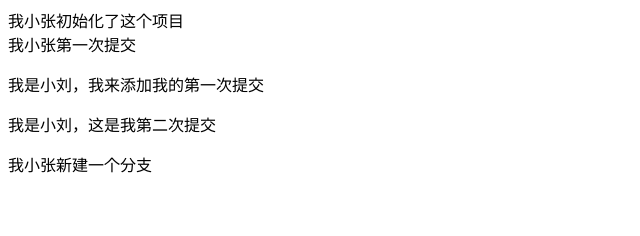
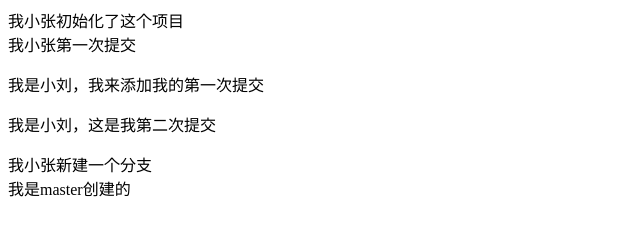
Before and after one commit to ls111700/my-changku, a plain HTML site: page index.html in a window 1280 px wide. Shown: the whole page, without its empty margins (0-640 px from the left). Drawn offline with Linux system fonts and the light colour scheme.

Commit message:
master创建的

```diff
--- a/index.html
+++ b/index.html
@@ -11,5 +11,6 @@
     <p>我是小刘，我来添加我的第一次提交</p>
     <p>我是小刘，这是我第二次提交</p>
     <div>我小张新建一个分支</div>
+    <div>我是master创建的</div>
 </body>
 </html>
```
